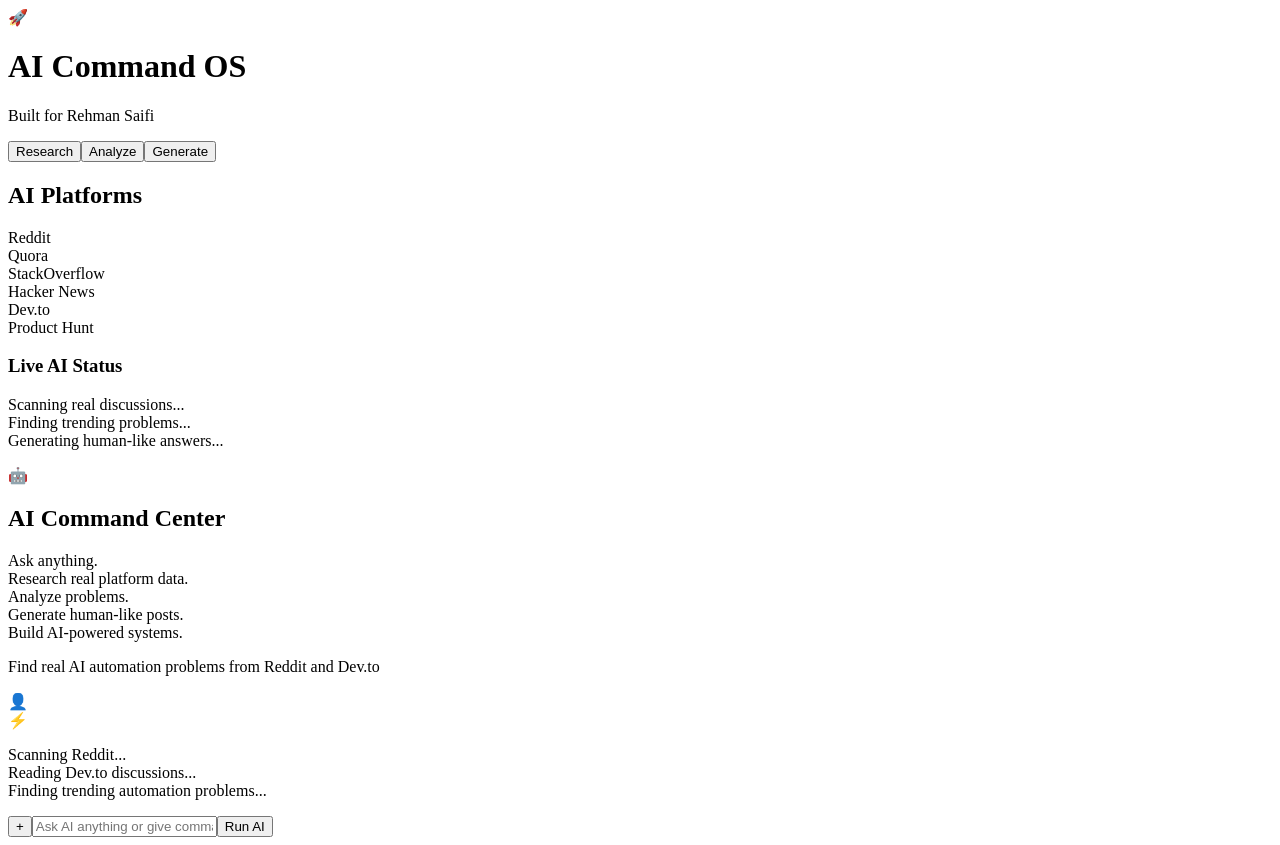
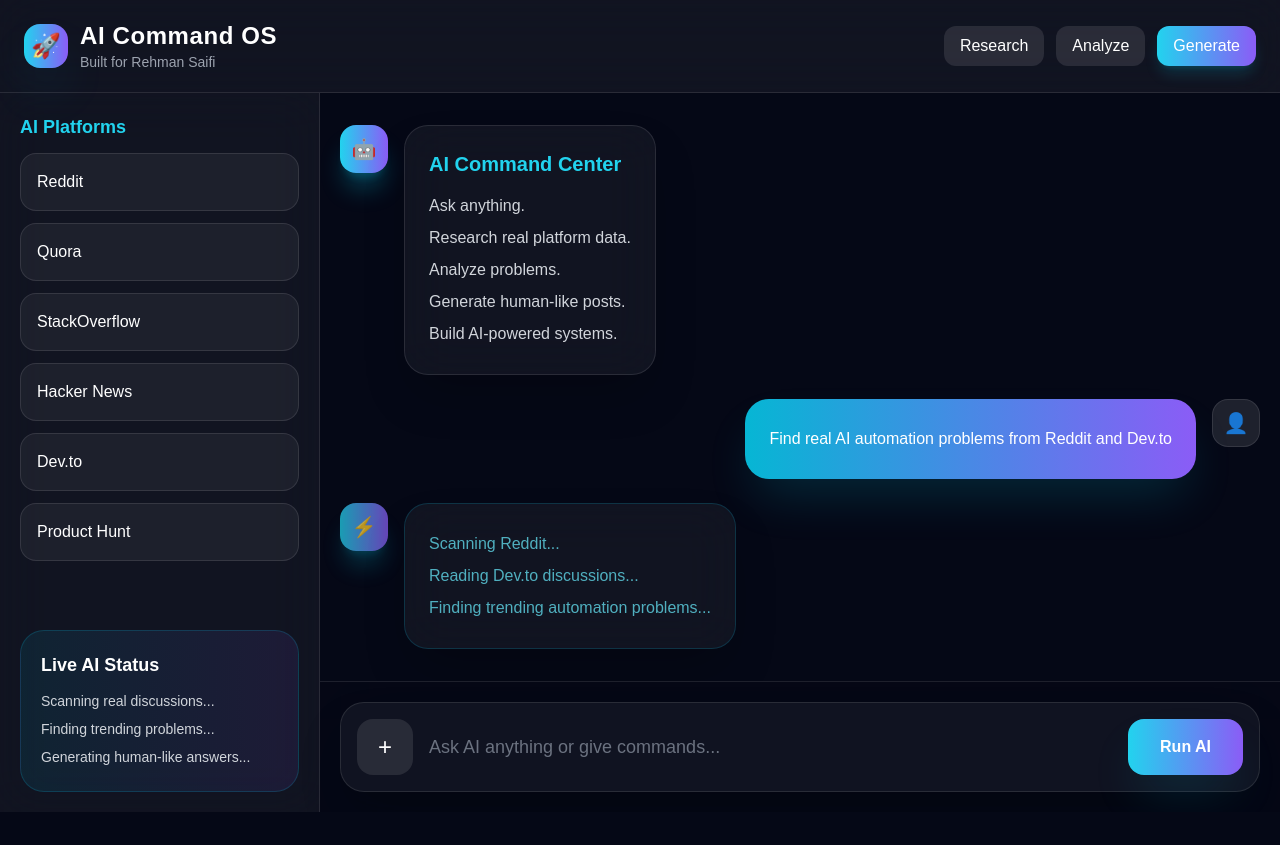
Before and after one commit to saifihaji3765-cmd/AI-OS, a Next.js app: page / in a window 1280 px wide. After the commit the page ends 812 px from the top, so only its background shows below. Built offline with nearby package versions, Linux system fonts and the light colour scheme.

Commit message:
Add RootLayout component with metadata

```diff
--- /dev/null
+++ b/app/layout.js
@@ -0,0 +1,27 @@
+import "./globals.css";
+
+export const metadata = {
+
+  title: "AI Command OS",
+
+  description: "Built for Rehman Saifi",
+
+};
+
+export default function RootLayout({ children }) {
+
+  return (
+
+    <html lang="en">
+
+      <body>
+
+        {children}
+
+      </body>
+
+    </html>
+
+  );
+
+}
```
